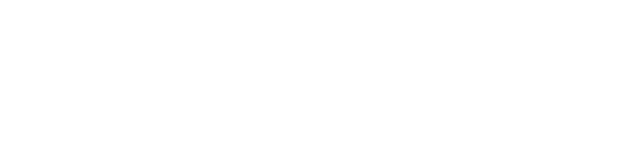
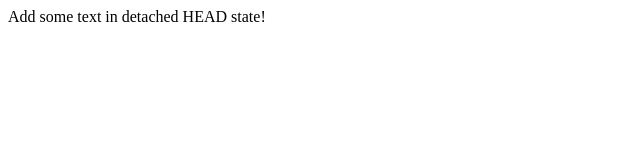
Before and after one commit to tosebs/git-practice, a plain HTML site: page index.html in a window 1280 px wide. Shown: the whole page, without its empty margins (0-640 px from the left). Drawn offline with Linux system fonts and the light colour scheme.

Commit message:
HEAD detached state!

```diff
--- a/index.html
+++ b/index.html
@@ -6,6 +6,6 @@
     <title>Document</title>
 </head>
 <body>
-
+    Add some text in detached HEAD state!
 </body>
 </html>
```
